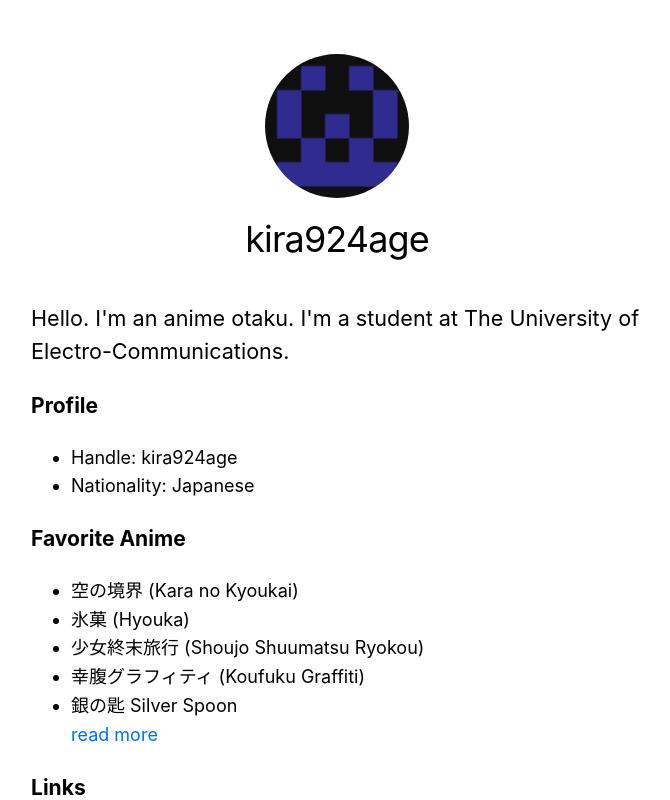
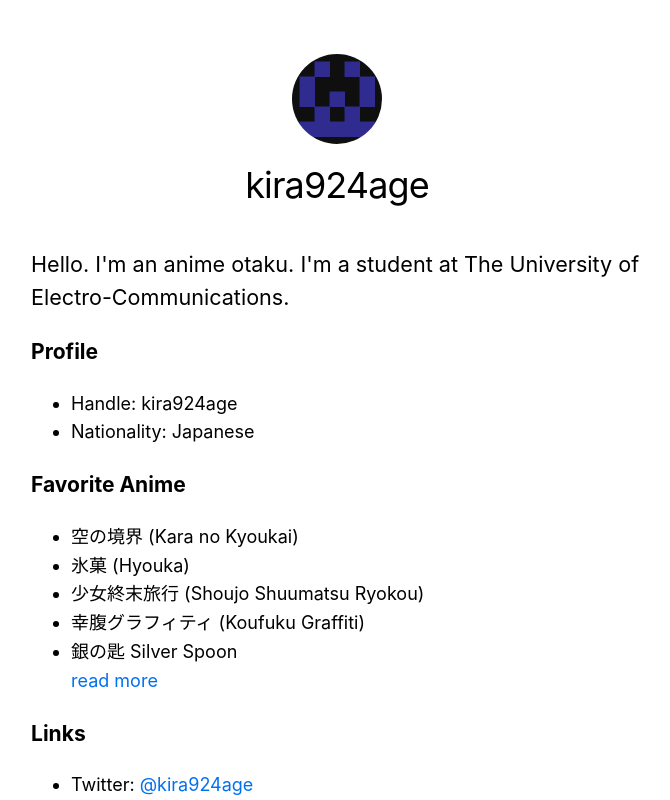
Before and after one commit to kira924age/kira924age.com, a Next.js app: page / in a window 1280 px wide. Shown: the top 800 px of the page, without its empty margins (303-973 px from the left). Built offline with nearby package versions, Linux system fonts and the light colour scheme.

Commit message:
edit /components/layout.module.css

```diff
--- a/components/layout.module.css
+++ b/components/layout.module.css
@@ -10,14 +10,9 @@
   align-items: center;
 }
 
-.headerImage {
-  width: 6rem;
-  height: 6rem;
-}
-
 .headerHomeImage {
-  width: 8rem;
-  height: 8rem;
+  width: 5rem;
+  height: 5rem;
 }
 
 .backToHome {
```
